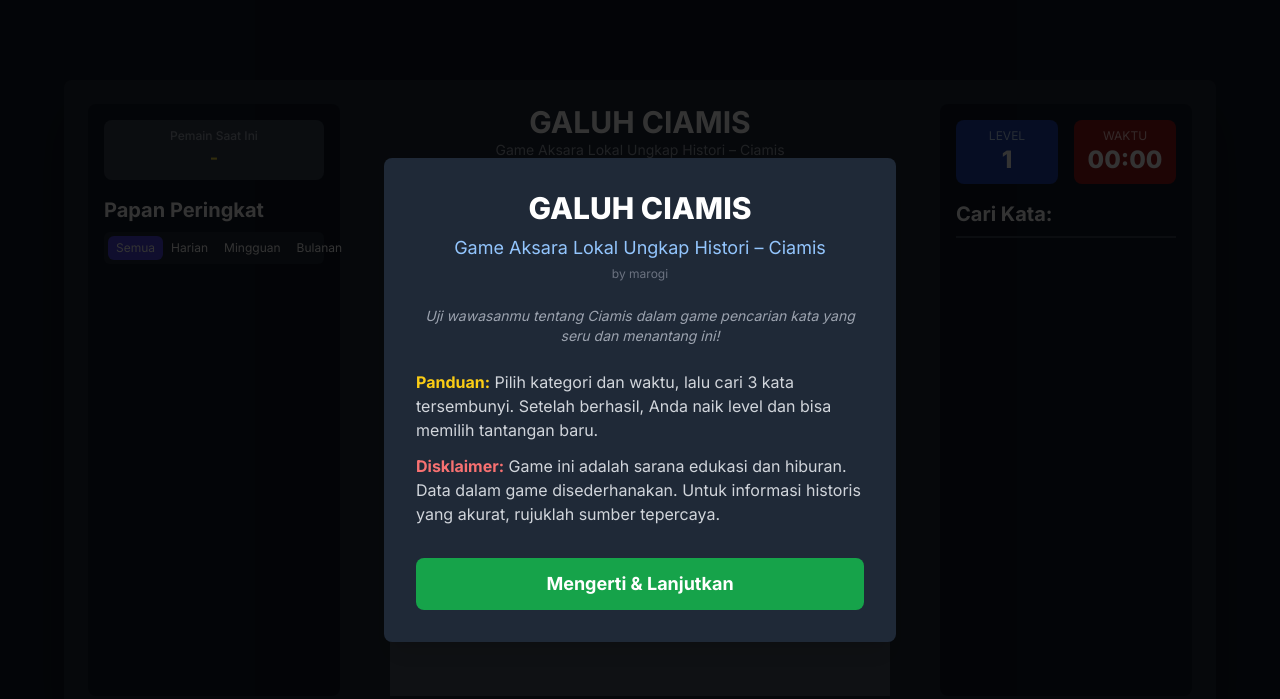
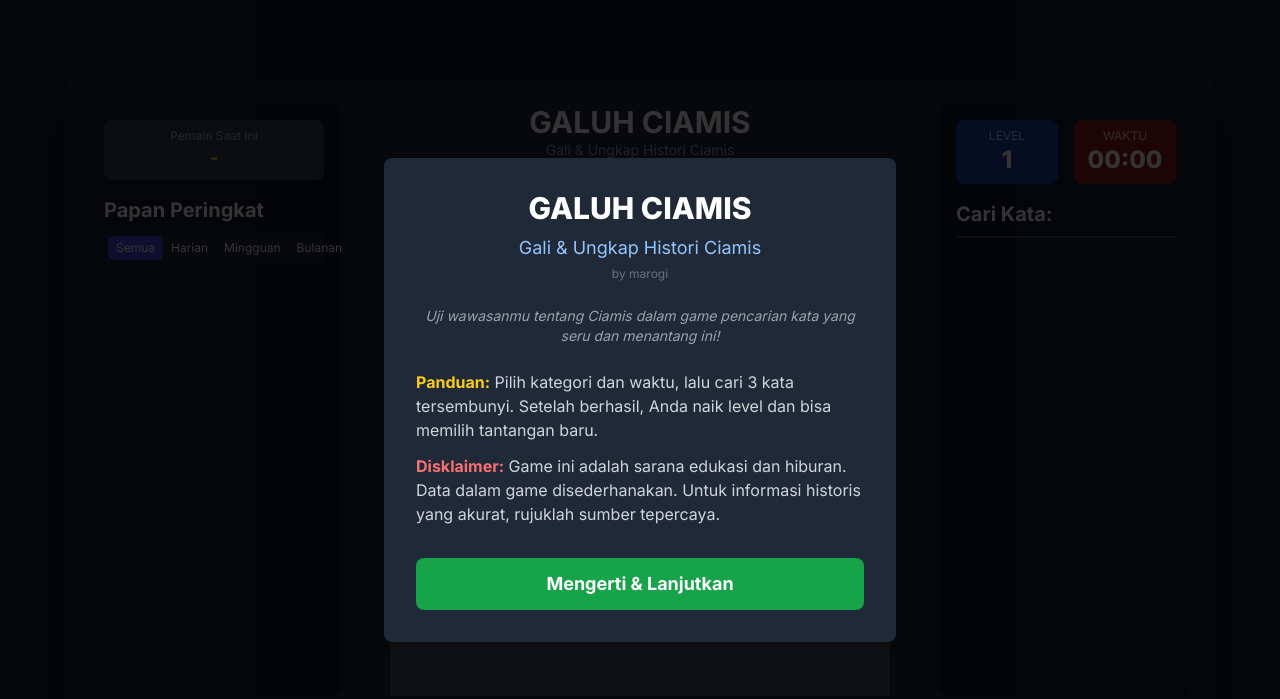
Before and after one commit to amarogi/galuhciamis, a plain HTML site: page index.html in a window 1280 px wide. Drawn offline with nearby package versions, Linux system fonts and the light colour scheme.

Commit message:
Update index.html

```diff
--- a/index.html
+++ b/index.html
@@ -3,7 +3,7 @@
 <head>
     <meta charset="UTF-8">
     <meta name="viewport" content="width=device-width, initial-scale=1.0">
-    <title>GALUH CIAMIS: Game Aksara Lokal</title>
+    <title>GALUH CIAMIS: Gali & Ungkap Histori Ciamis</title>
     <script src="https://cdn.tailwindcss.com"></script>
     <script src="https://cdnjs.cloudflare.com/ajax/libs/tone/14.7.77/Tone.js"></script>
     <link href="https://fonts.googleapis.com/css2?family=Inter:wght@400;500;600;700;800&display=swap" rel="stylesheet">
@@ -40,7 +40,7 @@
     <div id="intro-modal" class="fixed inset-0 bg-black bg-opacity-80 flex items-center justify-center z-50 p-4">
         <div class="bg-gray-800 rounded-lg shadow-xl p-8 max-w-lg w-full text-center">
             <h2 class="text-3xl font-extrabold text-white mb-2">GALUH CIAMIS</h2>
-            <p class="text-lg text-blue-300 mb-1">Game Aksara Lokal Ungkap Histori – Ciamis</p>
+            <p class="text-lg text-blue-300 mb-1">Gali & Ungkap Histori Ciamis</p>
             <p class="text-xs text-gray-500 mb-6">by marogi</p>
             <p class="text-sm text-gray-400 mb-6 italic">Uji wawasanmu tentang Ciamis dalam game pencarian kata yang seru dan menantang ini!</p>
 
@@ -116,7 +116,7 @@
         <div class="lg:col-span-2 order-1 lg:order-2">
             <header class="text-center mb-4">
                 <h1 class="text-3xl font-bold">GALUH CIAMIS</h1>
-                <p class="text-sm text-gray-400">Game Aksara Lokal Ungkap Histori – Ciamis</p>
+                <p class="text-sm text-gray-400">Gali & Ungkap Histori Ciamis</p>
                 <p class="text-xs text-gray-500 mt-1">by marogi</p>
                 <p id="category-title-display" class="text-lg text-blue-400 font-semibold mt-2"></p>
             </header>
@@ -678,6 +678,7 @@
                 elements.setupModal.classList.remove('hidden');
             });
 
+
             elements.categoryDropdown.addEventListener('change', () => {
                 checkStartButton();
                 const category = elements.categoryDropdown.value;
```
